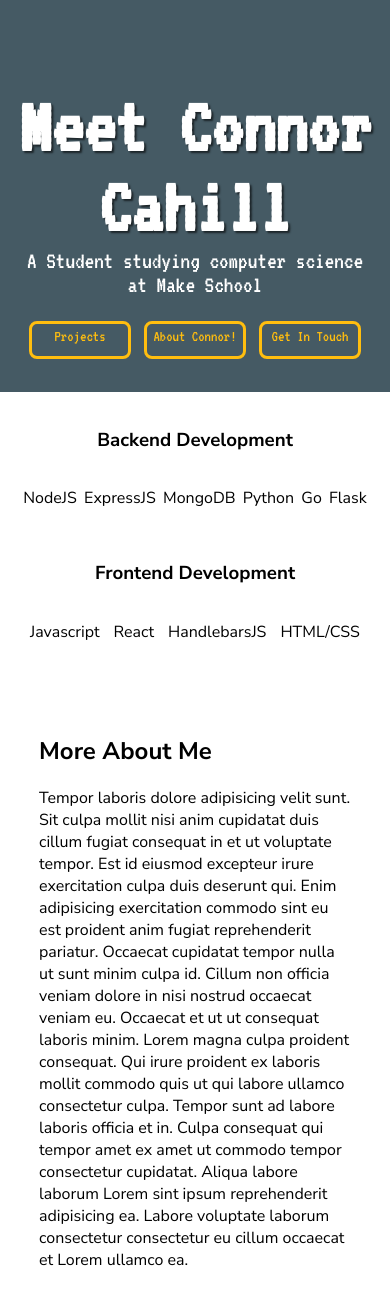
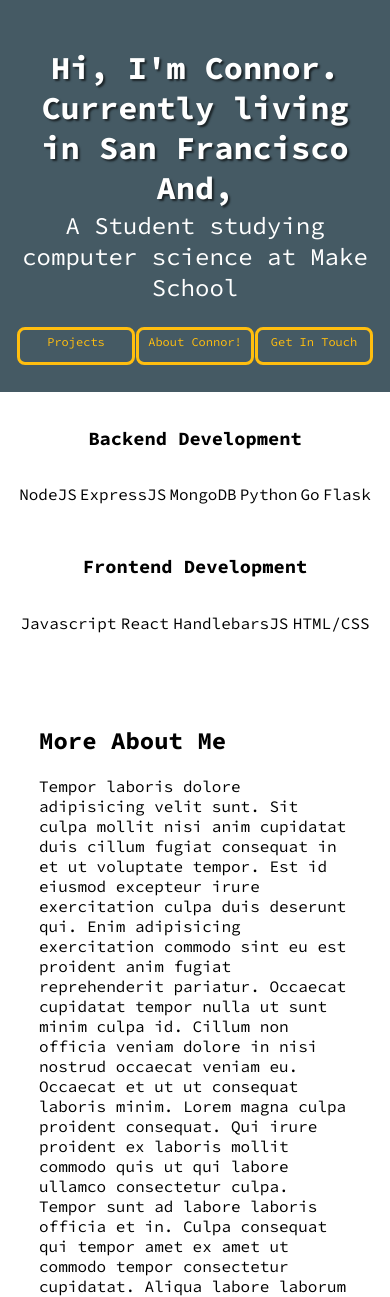
Before and after one commit to Connor-Cahill/connor-portfolio-site, a Node server app: page / in a window 390 px wide. Shown: the top 1297 px of the page. Before the commit the page ends 1266 px from the top, so only its background shows below. Run offline with Node 20, Linux system fonts and the light colour scheme; data that the repository does not hold is empty; some libraries are stand-ins or nearby versions.

Commit message:
changed around the fonts and messed with hero-styling

```diff
--- a/public/styles/styles.css
+++ b/public/styles/styles.css
@@ -1,8 +1,7 @@
 body {
   font-size: 16px;
   margin: 0px;
-  font-family: 'Nunito Sans', sans-serif;
-
+  font-family: 'Source Code Pro', monospace;
 }
 
 /*********
@@ -14,7 +13,6 @@ Hero Section Styling:
   justify-content: center;
   align-items: center;
   padding: 16px;
-  font-family: 'VT323', monospace;
   text-align: center;
   background-color: #455a64;
   color: white;
@@ -24,8 +22,9 @@ Hero Section Styling:
 
 
 .hero-header {
-  font-size: 5em;
+  font-size: 2em;
   margin-bottom: 2px;
+  font-weight: bold;
   text-shadow: 2px 2px 2px rgba(0,0,0,0.6);
 
 }
@@ -47,7 +46,8 @@ Hero Section Styling:
   background: none;
   border: solid #FFBE0F;
   height: 24px;
-  width: 88px;
+  width: 104px;
+  font-size: 0.75em;
   padding: 4px;
   border-radius: 8px;
   transition: all 300ms;
@@ -101,18 +101,15 @@ About Me Section Styling:
   margin: auto;
 }
 
-
-
-
 /*******
 Mobile Responsive Stuff
 ***********/
 @media only screen and (min-device-width : 320px) and (max-device-width : 480px) {
   .hero-header {
-    font-size: 2.6em;
+    font-size: .7em;
   }
   .hero-type-text {
-    font-size: .9em;
+    font-size: .6em;
   }
 
   .hero-btn {
@@ -121,11 +118,11 @@ Mobile Responsive Stuff
     background: none;
     border: solid #FFBE0F;
     height: 16px;
-    width: 72px;
+    width: 88px;
     margin-left: 2px;
     margin-right: 2px;
     padding: 4px;
-    font-size: .8em;
+    font-size: .6em;
 
   }
 
--- a/views/home.hbs
+++ b/views/home.hbs
@@ -1,6 +1,6 @@
 <div class="hero-section">
   <div class="hero-content">
-    <h1 class="hero-header">Meet Connor Cahill</h1>
+    <h1 class="hero-header">Hi, I'm Connor. Currently living in San Francisco And,</h1>
     <span class="hero-type-text" id="type-effect">A Student studying computer science at Make School</span>
     <div class="button-flex">
       <a href="#" class="hero-btn">Projects</a>
--- a/views/layouts/main.hbs
+++ b/views/layouts/main.hbs
@@ -5,7 +5,7 @@
   <meta name="viewport" content="width=device-width, initial-scale=1.0">
   <meta http-equiv="X-UA-Compatible" content="ie=edge">
   <link rel="stylesheet" href="/styles/styles.css">
-  <link href="https://fonts.googleapis.com/css?family=Acme|Nunito+Sans:400,700|VT323" rel="stylesheet">
+  <link href="https://fonts.googleapis.com/css?family=Source+Code+Pro:400,700" rel="stylesheet">
 
   <title>Connor Cahill</title>
 </head>
```
